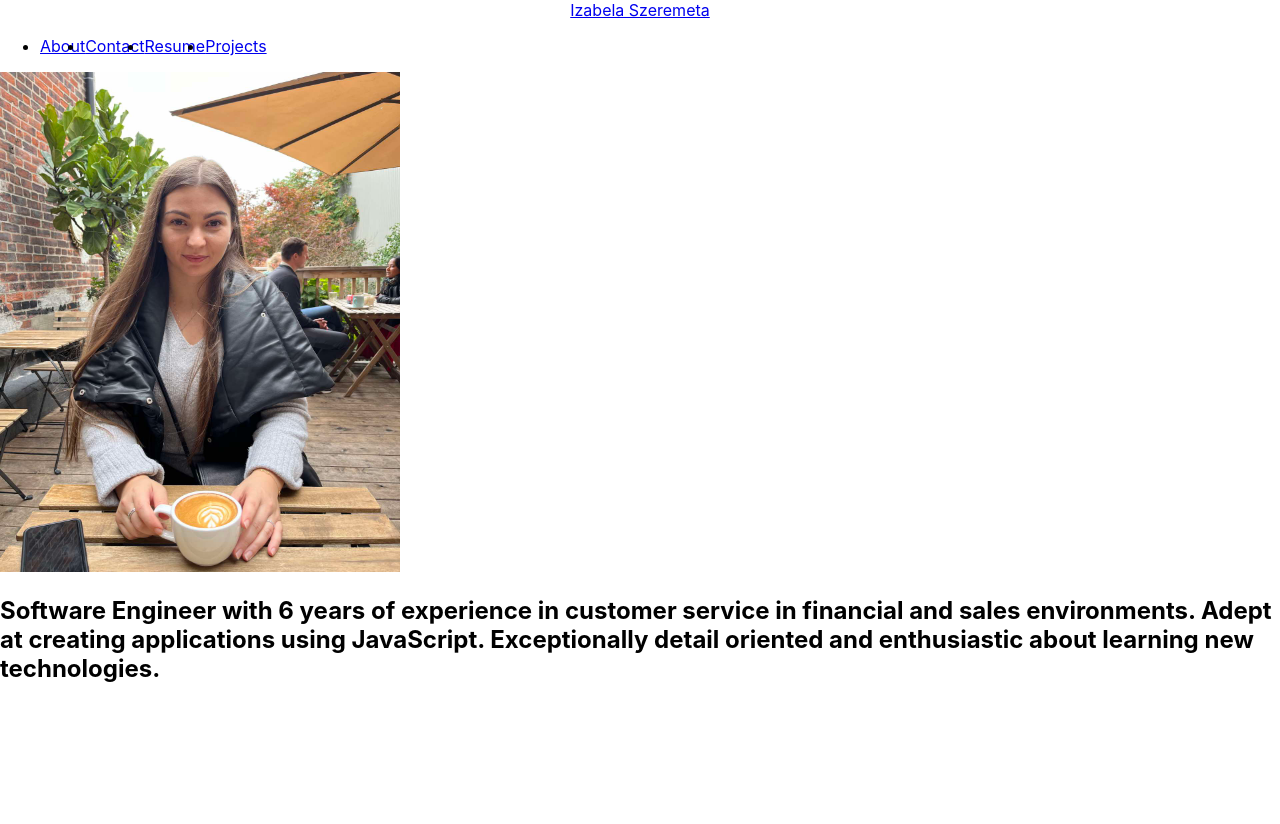
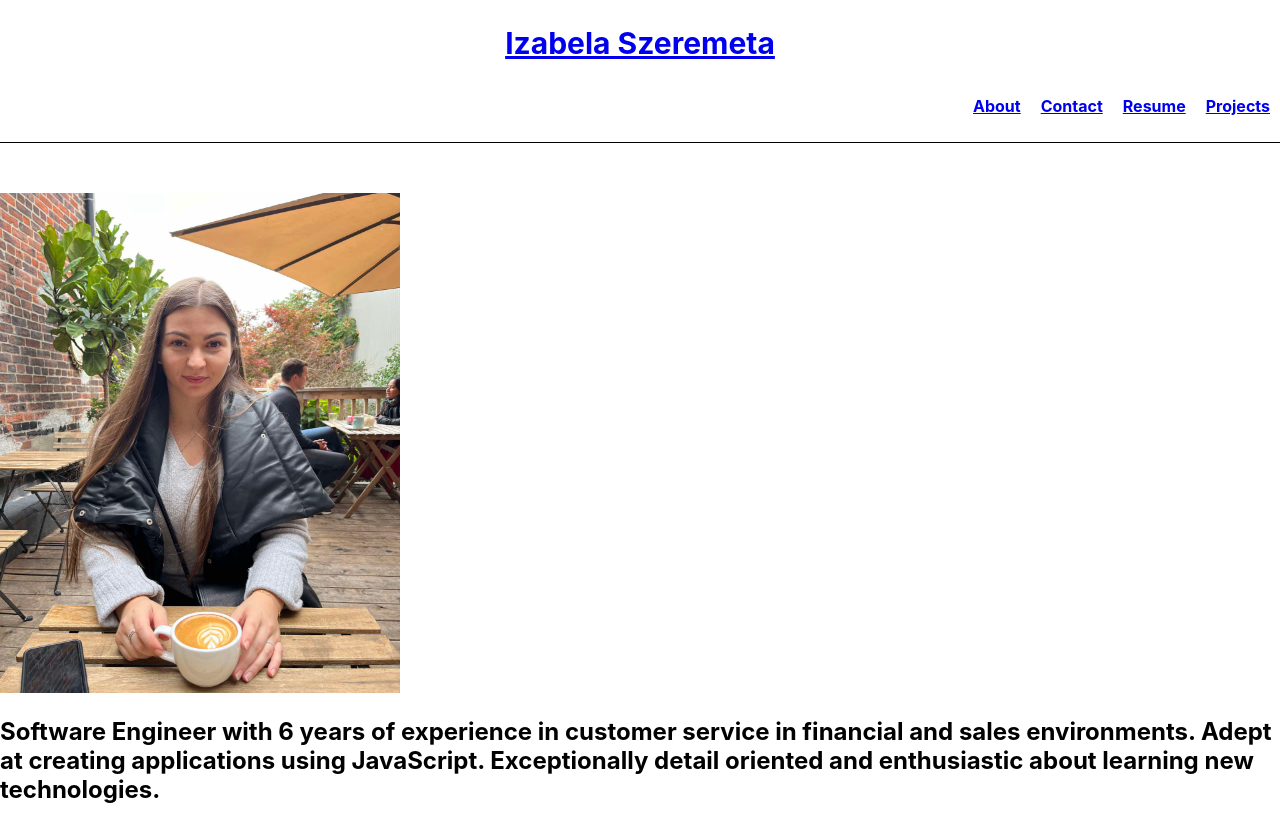
Before and after one commit to izabela2279/portfolio, a React (Create React App) app: page /about in a window 1280 px wide. Before the commit the page ends 800 px from the top, so only its background shows below. Built offline with nearby package versions, Linux system fonts and the light colour scheme.

Commit message:
fix nav bar

```diff
--- a/src/App.css
+++ b/src/App.css
@@ -40,10 +40,12 @@
 img {
   width: 400px;
   height: 500px;
+  margin-top: 50px;
 }
 
 h1 {
 align-items: center;
+font-size: 30px;
 }
 
 h2 {
--- a/src/components/NavBar/NavBar.css
+++ b/src/components/NavBar/NavBar.css
@@ -1,10 +1,16 @@
 nav {
   text-decoration: none;
   text-align: center;
+  border-bottom: 1.5px solid black;
 }
 
-ul {
+nav ul {
   display: flex;
-  text-align: right;
-  text-decoration: none;
+  justify-content: flex-end;
+  list-style: none;
 }
+
+nav li {
+  margin: 10px;
+  font-weight: bold;
+}
--- a/src/components/NavBar/NavBar.jsx
+++ b/src/components/NavBar/NavBar.jsx
@@ -4,7 +4,9 @@ import './NavBar.css';
 function NavBar() {
   return (
     <nav>
+      <h1>
       <Link to="/">Izabela Szeremeta</Link>
+      </h1>
       <ul>
         <li>
           <Link to="/about">About</Link>
```
